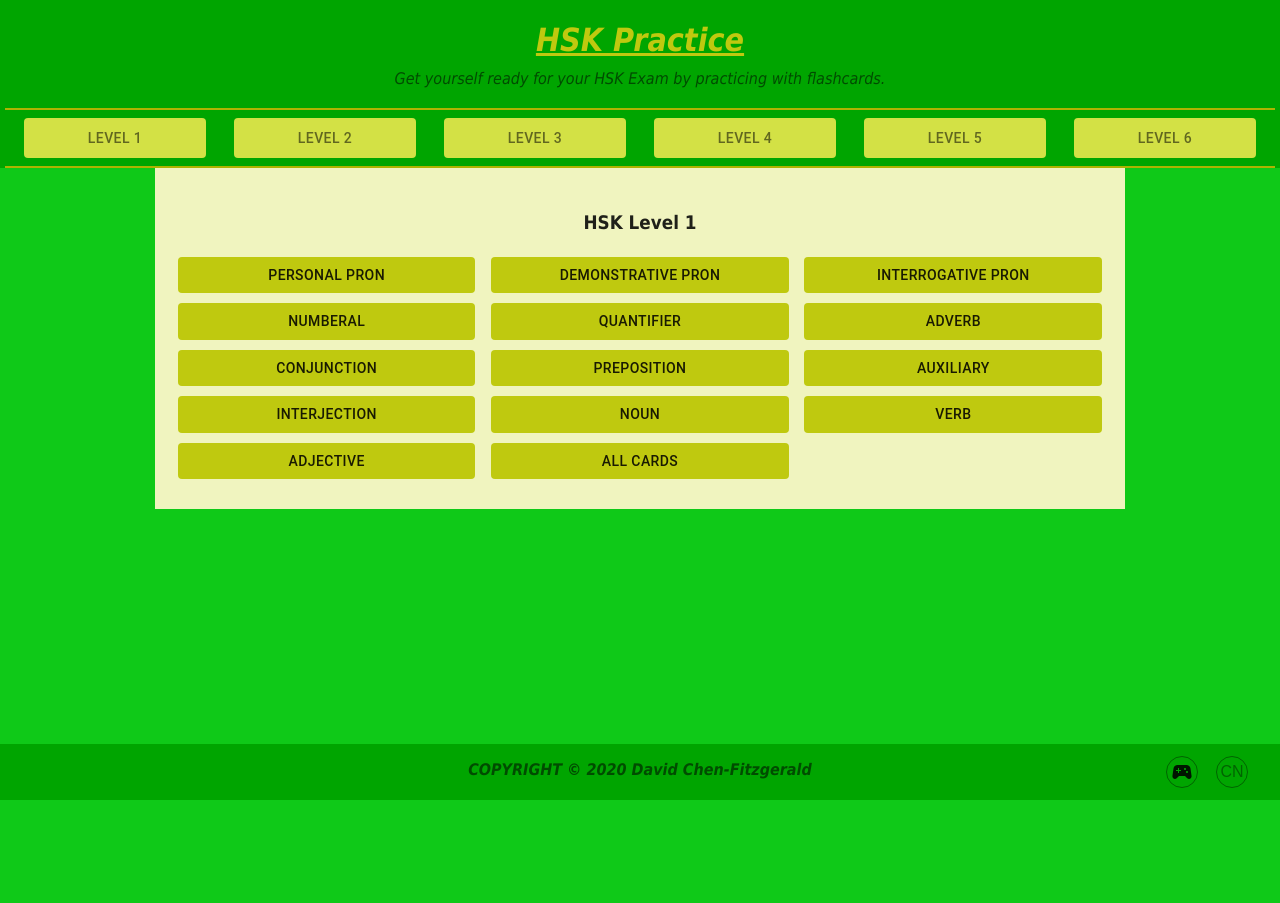
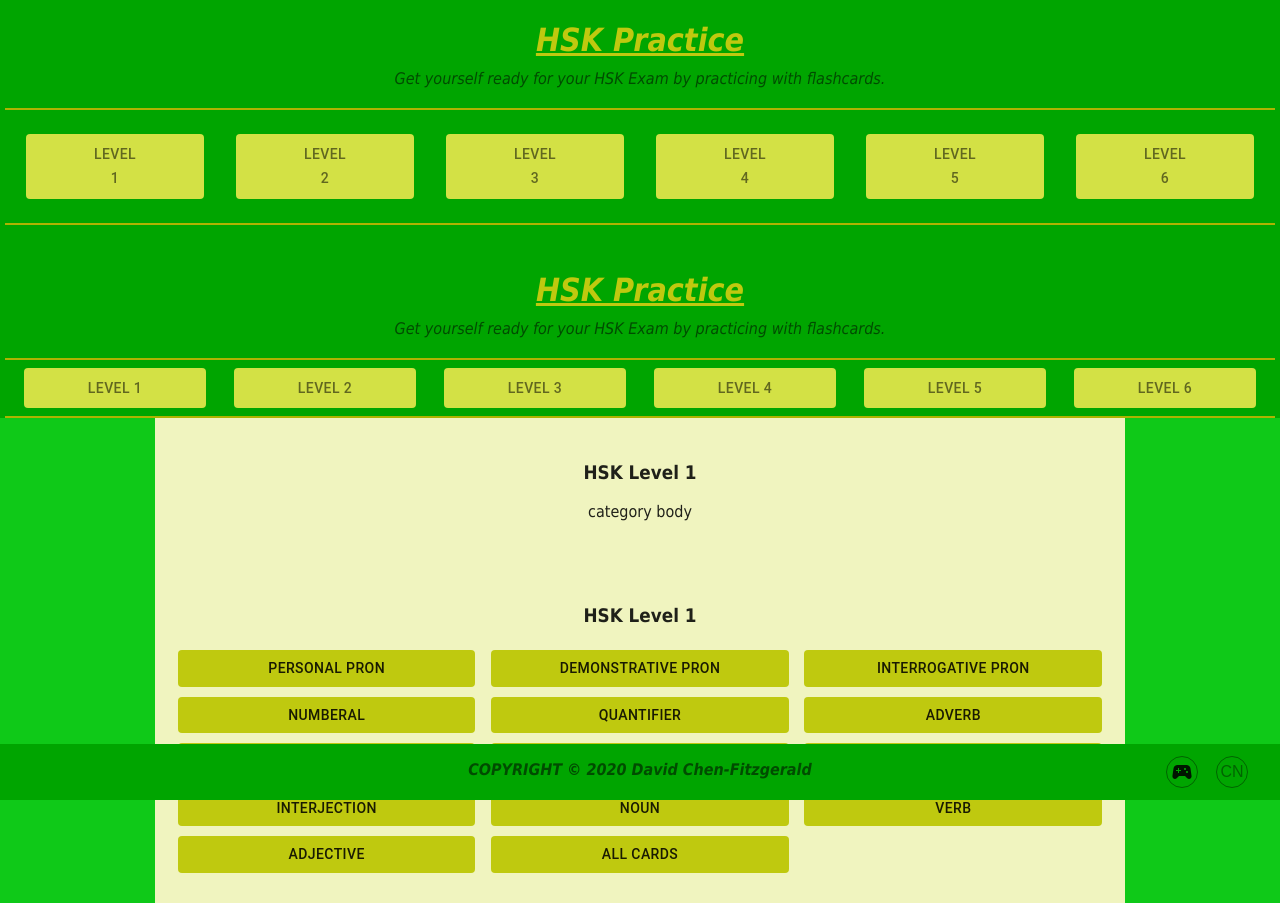
Before and after one commit to davidfitz314/HSK-Learn, a React (Create React App) app: page / in a window 1280 px wide. Before the commit the page ends 800 px from the top, so only its background shows below. Built offline with nearby package versions, Linux system fonts and the light colour scheme.

Commit message:
refactoring code into modules pattern

```diff
--- a/src/App.tsx
+++ b/src/App.tsx
@@ -1,6 +1,5 @@
 import React,  { useState, useEffect } from 'react';
 import { NavBar } from './components/navigation/NavBar';
-import { Footer } from './components/navigation/Footer';
 import { BodyWrapper } from './components/flashCardsSimple/BodyWrapper';
 import { languageGroups } from './components/flashCardsSimple/Utils/Types';
 import { cardGroups } from './components/flashCardsSimple/Utils/Types';
@@ -8,6 +7,9 @@ import level1 from './jsontextfiles/level1.json';
 import level2 from './jsontextfiles/level2.json';
 import { MockCardApi } from './Apis/MockCardApi';
 import { CategoryEnum } from './Utils/Types';
+import Header from './modules/navbar/components/Header';
+import Footer from './modules/footer/components/Footer';
+import CardsBody from './modules/cards/components/CardsBody';
 
 //TODO: since card levels are built on top of eachother maybe add a way to remove previous level cards
 function App() {
@@ -34,7 +36,9 @@ function App() {
 
   return (
     <div id="wrapper">
+      <Header />
       <NavBar id="header" setPage={setLevel} />
+      <CardsBody />
       {currentCardLevel && (<BodyWrapper currentLevel={level} allCardWords={allCardWords} level={currentCardLevel} />)}
       <Footer />
     </div>
--- /dev/null
+++ b/src/modules/cards/components/CardsBody.tsx
@@ -0,0 +1,33 @@
+import React from 'react';
+import Categories from './Categories';
+import LevelDisplay from './LevelDisplay';
+import { createStyles, makeStyles, Theme } from '@material-ui/core/styles';
+import Grid from '@material-ui/core/Grid';
+
+const useStyles = makeStyles((theme: Theme) => createStyles({
+    button: {
+        backgroundColor: '#bfc90f',
+        width: '95%',
+        margin: '5px',
+    },
+    bodyWrapper: {
+        margin: '0 auto',
+        maxWidth: '940px',
+        backgroundColor: '#f0f4bf',
+        textAlign: 'center',
+        padding: '25px 15px',
+        color: theme.palette.text.primary,
+      }
+}));
+
+const CardsBody = () => {
+    const classes = useStyles();
+    return (
+        <div className={classes.bodyWrapper}>
+            <LevelDisplay />
+            <Categories />
+        </div>
+    )
+}
+
+export default CardsBody;
--- /dev/null
+++ b/src/modules/cards/components/Categories.tsx
@@ -0,0 +1,9 @@
+import React from 'react';
+
+const Categories: React.FC = () => {
+    return (
+        <p>category body</p>
+    );
+};
+
+export default Categories;
--- /dev/null
+++ b/src/modules/cards/components/LevelDisplay.tsx
@@ -0,0 +1,9 @@
+import React from 'react';
+
+const LevelDisplay: React.FC = () => {
+    return (
+        <h3>HSK Level {1}</h3>
+    )
+}
+
+export default LevelDisplay;
--- /dev/null
+++ b/src/modules/footer/components/Footer.tsx
@@ -0,0 +1,37 @@
+import React from 'react';
+import { makeStyles } from '@material-ui/core';
+
+const useStyles = makeStyles((theme) => ({
+    footer: {
+        margin: 0,
+        width: '100%',
+        height: '56px',
+        textAlign: 'center',
+        backgroundColor: '#00a500',
+        position: 'fixed',
+        bottom: '0px',
+    },
+    description: {
+        marginTop: '16px',
+        textAlign: 'center',
+        color: theme.palette.text.secondary,
+    },
+    descriptionBold: {
+        marginTop: '16px',
+        textAlign: 'center',
+        fontStyle: 'italic',
+        color: theme.palette.text.secondary,
+        fontWeight: 'bold',
+    },
+}));
+
+export const Footer = () => {
+    const classes = useStyles();
+    return (
+        <div className={classes.footer}>
+            <div className={classes.descriptionBold}><span className={classes.description}>COPYRIGHT ©</span> 2020 David Chen-Fitzgerald</div>
+        </div>
+    );
+}
+
+export default Footer;
--- /dev/null
+++ b/src/modules/navbar/components/Button.tsx
@@ -0,0 +1,48 @@
+import React from 'react';
+import { makeStyles } from '@material-ui/core';
+import { Button as MuiButton } from '@material-ui/core';
+
+const useStyles = makeStyles((theme) => ({
+    navBar: {
+        flexGrow: 1,
+        margin: 0,
+        borderRadius: '5px',
+        padding: '0 5px',
+        textAlign: 'center',
+    },
+    paper: {
+        padding: `${theme.spacing(1)}px ${theme.spacing(8)}px `,
+        backgroundColor: '#d3E145',
+        color: theme.palette.text.secondary,
+        margin: theme.spacing(2),
+    },
+    line: {
+        border: '1px solid #aeb301',
+    },
+    title: {
+        textAlign: 'center',
+        fontStyle: 'italic',
+        textDecoration: 'underline',
+        color: '#bfc90f',
+    },
+    description: {
+        marginTop: `-${theme.spacing(1.5)}px`,
+        textAlign: 'center',
+        fontStyle: 'italic',
+        marginBottom: theme.spacing(2.5),
+        color: theme.palette.text.secondary,
+    },
+}));
+
+interface INavButtonProps {
+    level: number,
+}
+
+const Button: React.FC<INavButtonProps> = ({level}) => {
+    const classes = useStyles();
+    return (
+        <MuiButton className={classes.paper}>{`Level ${level}`}</MuiButton>
+    );
+};
+
+export default Button;
--- /dev/null
+++ b/src/modules/navbar/components/ButtonBar.tsx
@@ -0,0 +1,39 @@
+import React from 'react';
+import { makeStyles } from '@material-ui/core';
+import Grid from '@material-ui/core/Grid';
+import Button from './Button';
+
+const useStyles = makeStyles((theme) => ({
+    navBar: {
+        flexGrow: 1,
+        margin: 0,
+        borderRadius: '5px',
+        padding: '0 5px',
+        textAlign: 'center',
+    },
+    line: {
+        border: '1px solid #aeb301',
+    },
+}));
+
+const ButtonBar = () => {
+    const classes = useStyles();
+    const levels = [1,2,3,4,5,6];
+    return (
+        <div className={classes.navBar}>
+            <hr className={classes.line} />
+                <Grid container className={classes.navBar} justify='center'>
+                    {levels.map((level, key) => {
+                        return (
+                            <Grid item xs={2} key={`nav-${key}`}>
+                                <Button level={level} />
+                             </Grid>
+                        )
+                    })}
+                </Grid>
+            <hr className={classes.line} style={{ marginBottom: 0 }} />
+        </div>
+    )
+}
+
+export default ButtonBar;
--- /dev/null
+++ b/src/modules/navbar/components/Header.tsx
@@ -0,0 +1,37 @@
+import React from 'react';
+import ButtonBar from './ButtonBar';
+import { makeStyles } from '@material-ui/core';
+
+const useStyles = makeStyles((theme) => ({
+    titleBackground: {
+        backgroundColor: '#00a500',
+        margin: 0,
+        padding: '25px 0 0 0',
+    },
+    title: {
+        textAlign: 'center',
+        fontStyle: 'italic',
+        textDecoration: 'underline',
+        color: '#bfc90f',
+    },
+    description: {
+        marginTop: `-${theme.spacing(1.5)}px`,
+        textAlign: 'center',
+        fontStyle: 'italic',
+        marginBottom: theme.spacing(2.5),
+        color: theme.palette.text.secondary,
+    },
+}));
+
+const Header = () => {
+    const classes = useStyles();
+    return (
+        <div className={classes.titleBackground}>
+            <h1 className={classes.title}>HSK Practice</h1>
+            <div className={classes.description}>Get yourself ready for your HSK Exam by practicing with flashcards.</div>
+            <ButtonBar />
+        </div>
+    );
+};
+
+export default Header;
```
